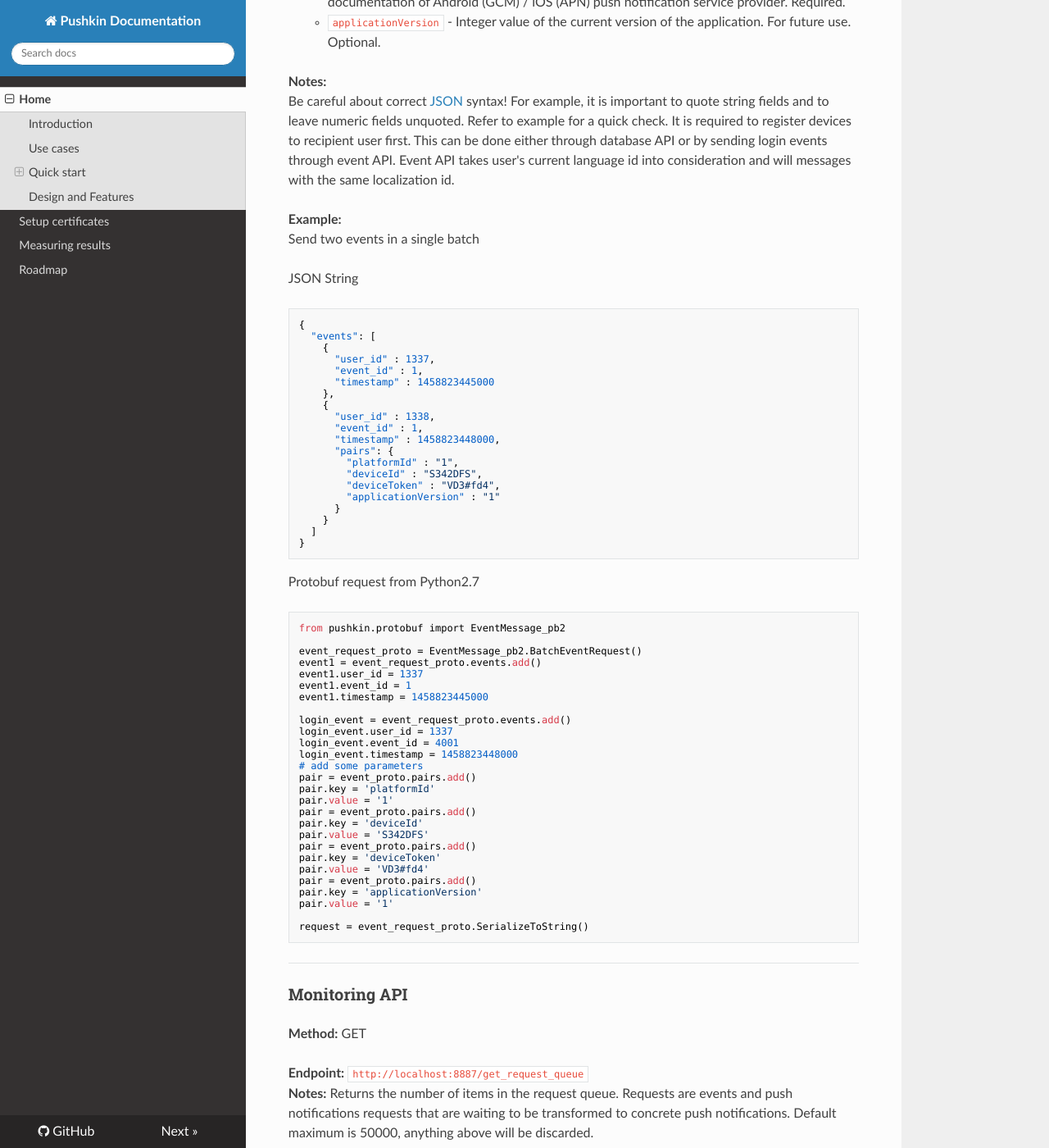
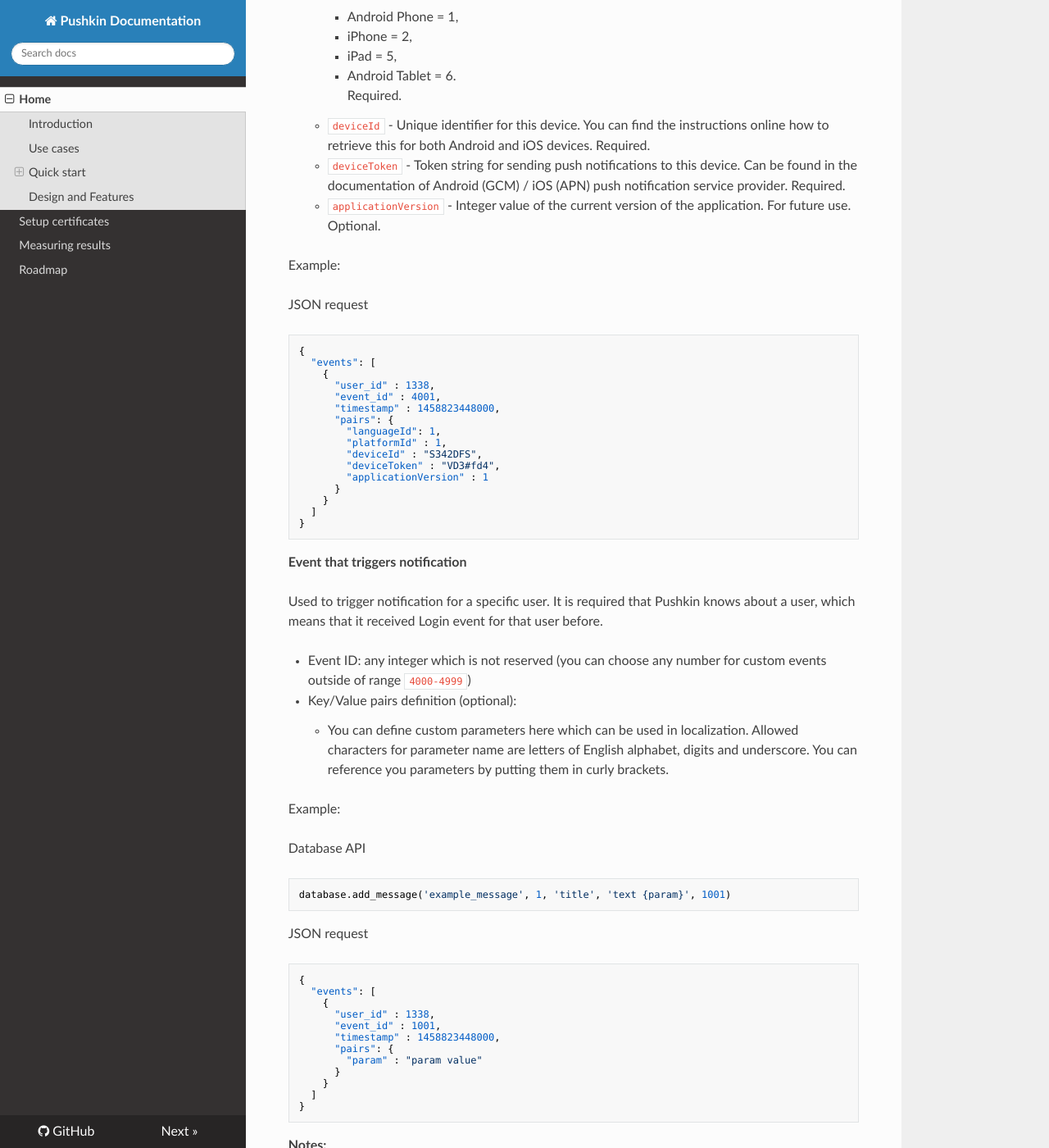
Before and after one commit to Nordeus/pushkin, an MkDocs documentation site: the page built from docs/index.md, in a window 1280 px wide and 1400 px high, scrolled down 13101 px. Shown: the whole window at 82% size. Built offline with MkDocs 1.6.1, drawn with Linux system fonts in a browser that asks for light colours; nearby versions of some CDN libraries; old or Windows-style settings are respelled for this version of MkDocs; some of the changed text lies outside the part shown.

Commit message:
Parametrize localization (issue #4)
Improve documentation, parametrize title

````diff
--- a/docs/index.md
+++ b/docs/index.md
@@ -32,7 +32,11 @@ These two use cases can be seen on the diagram below:
 
 ### Step 0 - Requirements
 
-In order to run Pushkin you must have **Python2.7**, **pip2.7**, **PostgreSQL 9.2+** installed and setup. Also you will need *Postgres* **hstore** extension in *pushkin* database.
+In order to run Pushkin you must have **Python2.7**, **pip2.7**, **PostgreSQL 9.2+** installed and setup. Also you will need *Postgres* **hstore** extension in *pushkin* database. Here is how you can install all required software on CentOS with yum package manager:
+```bash
+yum install python27 python27-devel python27-pip python27-psycopg2 postgresql92-server postgresql92-devel postgresql92-contrib
+```
+In case of a problem with Postgres, detailed instructions can be found on [Postgres Wiki](https://wiki.postgresql.org/wiki/YUM_Installation).
 
 ---
 
@@ -97,6 +101,8 @@ You can see how to obtain these certificates on [Setup Certificates page](certif
 ---
 
 ### Step 4 - Starting Pushkin
+
+To start Pushkin you will need config.ini file. You can find example on [GitHub](https://github.com/Nordeus/pushkin/blob/master/config.ini).
 
 If you are starting Pushkin for the first time you should initialize the database which you created in *Step 2* with the following command:
 ```bash
@@ -184,9 +190,9 @@ Pushkin has two entities for working with notifications - **message** and **loca
 
 * `language_id` - language of a message, identified the same as in your application (`int`)
 
-* `message_title` - message title in specific language
+* `message_title` - message title in specific language, you can use parameters from event specified in curly brackets
 
-* `message_text` - message text in specific language
+* `message_text` - message text in specific language, you can use parameters from event specified in curly brackets
 
 * `message` - message entity
 
@@ -552,14 +558,71 @@ Used to register a device to a specific user. It also keeps track of user detail
 
 	* `applicationVersion` - Integer value of the current version of the application. For future use. Optional.
 
+Example:
+
+JSON request
+```json
+{
+  "events": [
+    {
+      "user_id" : 1338,
+      "event_id" : 4001,
+      "timestamp" : 1458823448000,
+      "pairs": {
+        "languageId": 1,
+        "platformId" : 1,
+        "deviceId" : "S342DFS",
+        "deviceToken" : "VD3#fd4",
+        "applicationVersion" : 1
+      }
+    }
+  ]
+}
+```
+
+**Event that triggers notification**
+
+Used to trigger notification for a specific user. It is required that Pushkin knows about a user, which means that it received Login event for that user before.
+
+* Event ID: any integer which is not reserved (you can choose any number for custom events outside of range `4000-4999`)
+
+* Key/Value pairs definition (optional):
+
+	* You can define custom parameters here which can be used in localization. Allowed characters for parameter name are letters of English alphabet, digits and underscore. You can reference you parameters by putting them in curly brackets.
+
+Example:
+
+Database API
+```python
+database.add_message('example_message', 1, 'title', 'text {param}', 1001)
+```
+JSON request
+```json
+{
+  "events": [
+    {
+      "user_id" : 1338,
+      "event_id" : 1001,
+      "timestamp" : 1458823448000,
+      "pairs": {
+        "param" : "param value"
+      }
+    }
+  ]
+}
+```
+
 **Notes:**
 Be careful about correct [JSON](http://www.json.org/) syntax! For example, it is important to quote string fields and to leave numeric fields unquoted. Refer to example for a quick check.
 It is required to register devices to recipient user first. This can be done either through database API or by sending login events through event API.
 Event API takes user's current language id into consideration and will messages with the same localization id.
 
 
-**Example:**
-Send two events in a single batch
+**Send multiple events in a single request**
+
+Pushkin has support for batching multiple events in a single request.
+
+Example (send two events in a single batch):
 
 JSON String
 ```json
@@ -572,13 +635,14 @@ JSON String
     },
     {
       "user_id" : 1338,
-      "event_id" : 1,
+      "event_id" : 4001,
       "timestamp" : 1458823448000,
       "pairs": {
-        "platformId" : "1",
+        "languageId": 1,
+        "platformId" : 1,
         "deviceId" : "S342DFS",
         "deviceToken" : "VD3#fd4",
-        "applicationVersion" : "1"
+        "applicationVersion" : 1
       }
     }
   ]
@@ -601,6 +665,8 @@ login_event.event_id = 4001
 login_event.timestamp = 1458823448000
 # add some parameters
 pair = event_proto.pairs.add()
+pair.key = 'languageId'
+pair.value = '1'
 pair.key = 'platformId'
 pair.value = '1'
 pair = event_proto.pairs.add()
````
Also changed, not shown: 2 other files.
